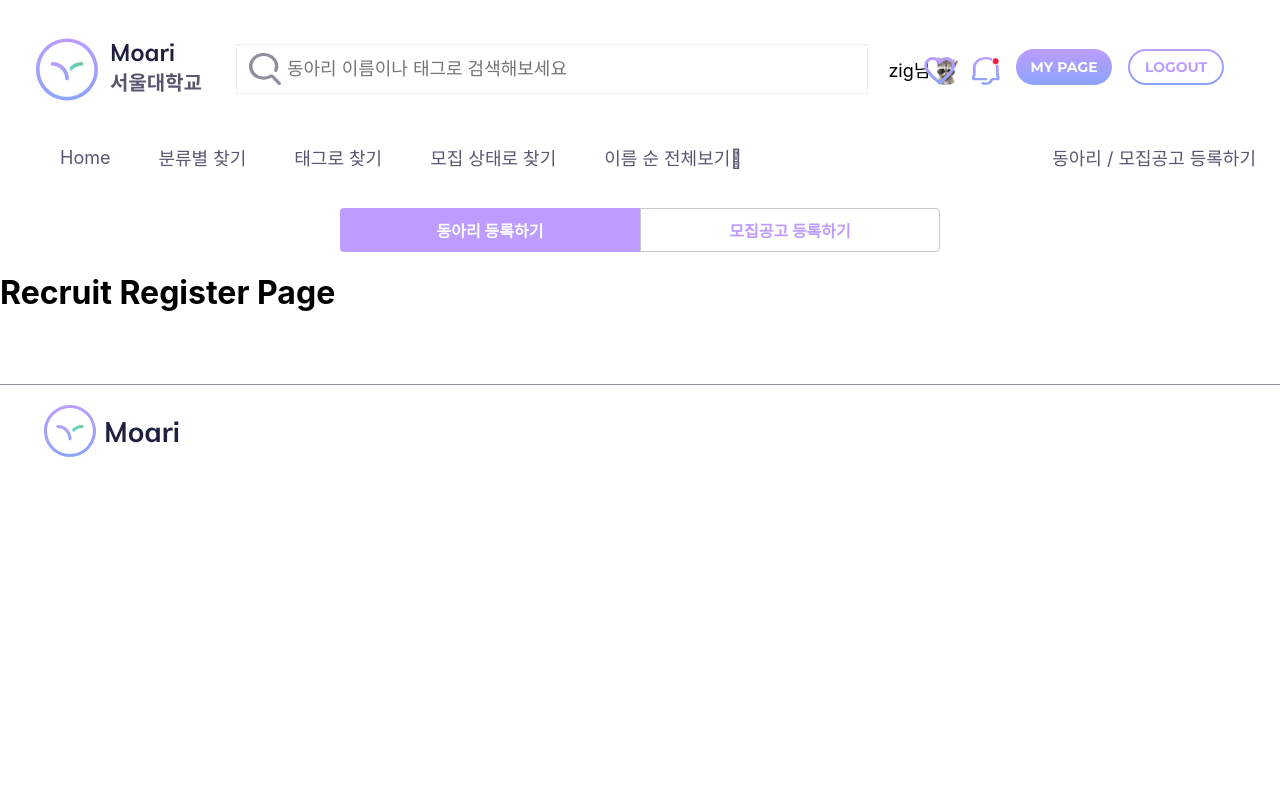
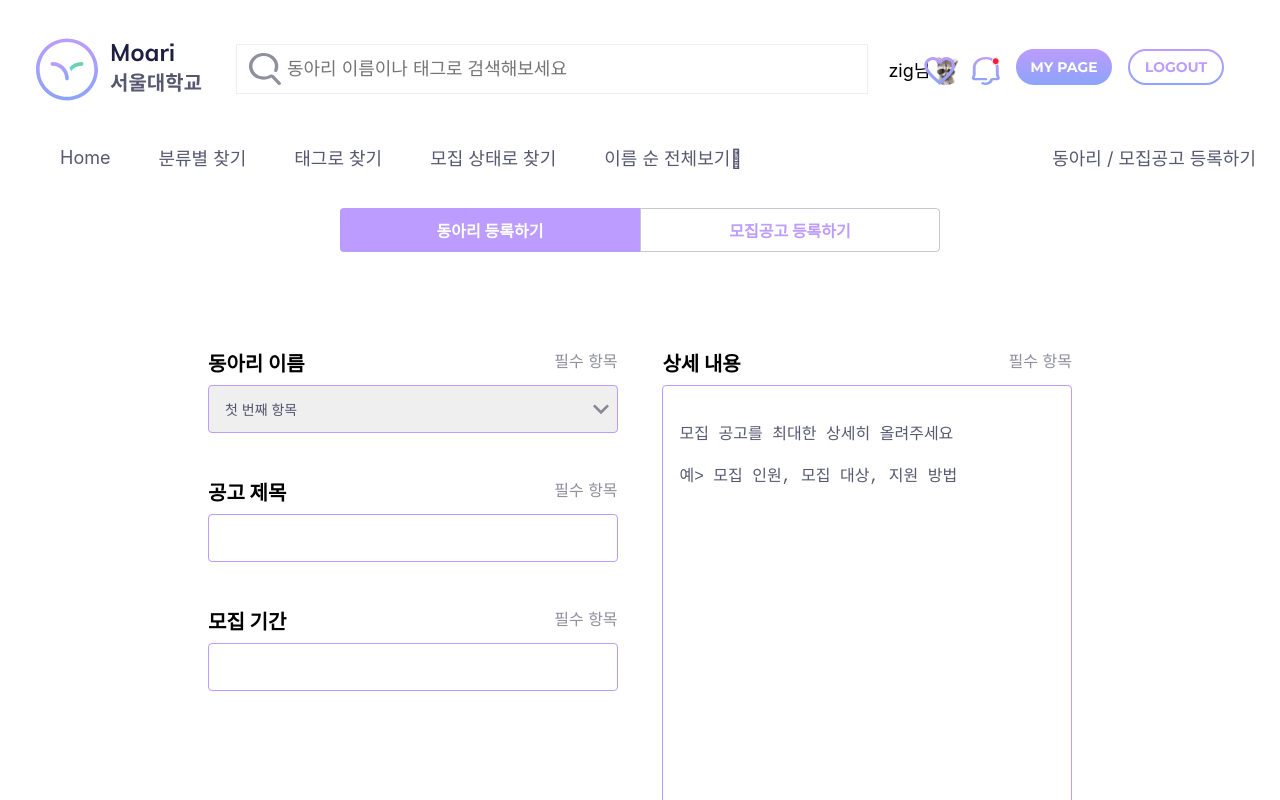
Before and after one commit to h-yes-oo/moari, a React (Create React App) app: page /register/recruit in a window 1280 px wide. Shown: the top 800 px of the page. Built offline with nearby package versions, Linux system fonts and the light colour scheme.

Commit message:
RecruitRegisterPage basic

```diff
--- a/src/components/pages/RecruitRegisterPage/index.tsx
+++ b/src/components/pages/RecruitRegisterPage/index.tsx
@@ -1,14 +1,19 @@
 import React, { FC, ReactNode } from 'react';
 import styled from 'styled-components';
+import RecruitRegisterContents from 'components/templates/RecruitRegisterContents';
 
+const Root = styled.div`
+    padding: 52px 208px;
+`
 interface Props {
 
 }
 
 const RecruitRegisterPage: FC<Props> = () => {
     return (
-        // 여기 지우고 작업하세요!
-        <h1>Recruit Register Page</h1>
+        <Root>
+            <RecruitRegisterContents />
+        </Root>
     );
 }
 
--- /dev/null
+++ b/src/components/templates/RecruitRegisterContents/index.tsx
@@ -0,0 +1,59 @@
+import React, { FC, ReactNode } from 'react';
+import styled from 'styled-components';
+import RegisterForm from '../RegisterForm';
+import * as T from 'types';
+import text from './text';
+
+const Root = styled.div`
+    display: flex;
+    justify-content: space-between;
+`
+
+const LeftSection = styled.div`
+
+`
+
+const RightSection = styled.div`
+
+`
+
+interface Props {
+
+}
+
+const ClubRegisterContents: FC<Props> = () => {
+    return (
+        <Root>
+            <LeftSection>
+                <RegisterForm
+                    title={text.clubName.title}
+                    description={text.clubName.description}
+                    type={T.RegisterFormType.SELECT_BOX}
+                    height={'48px'}
+                />
+                <RegisterForm
+                    title={text.recruitTitle.title}
+                    description={text.recruitTitle.description}
+                    type={T.RegisterFormType.INPUT}
+                    height={'100px'}
+                />
+                <RegisterForm
+                    title={text.recruitPeriod.title}
+                    description={text.recruitPeriod.description1}
+                    type={T.RegisterFormType.INPUT}
+                    height={'600px'}
+                />
+            </LeftSection>
+            <RightSection>
+                <RegisterForm
+                    title={text.recruitDetails.title}
+                    description={text.recruitDetails.description}
+                    type={T.RegisterFormType.TEXT_AREA}
+                    height={'600px'}
+                />
+            </RightSection>
+        </Root>
+    );
+}
+
+export default ClubRegisterContents;
--- /dev/null
+++ b/src/components/templates/RecruitRegisterContents/text.ts
@@ -0,0 +1,19 @@
+export default {
+    clubName: {
+        title: '동아리 이름',
+        description: '내가 담당자로 등록된 동아리만 선택이 가능합니다',
+    },
+    recruitTitle: {
+        title: '공고 제목',
+        description: `공고 제목을 입력하세요`
+    },
+    recruitPeriod: {
+        title: '모집 기간',
+        description1: '모집 시작 날짜를 선택해주세요',
+        description2: '모집 마감 날짜를 선택해주세요',
+    },
+    recruitDetails: {
+        title: '상세 내용',
+        description: `\n모집 공고를 최대한 상세히 올려주세요\n\n예> 모집 인원, 모집 대상, 지원 방법`
+    }
+}
```
